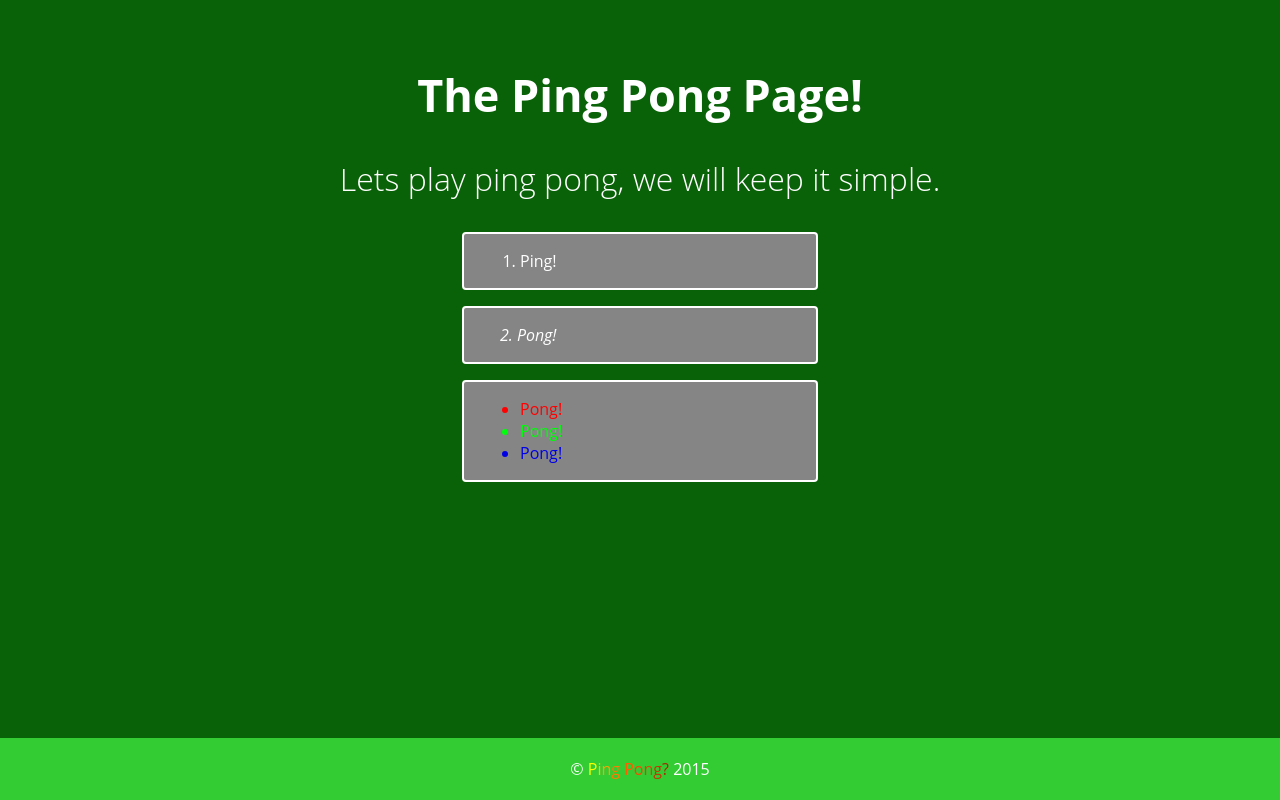
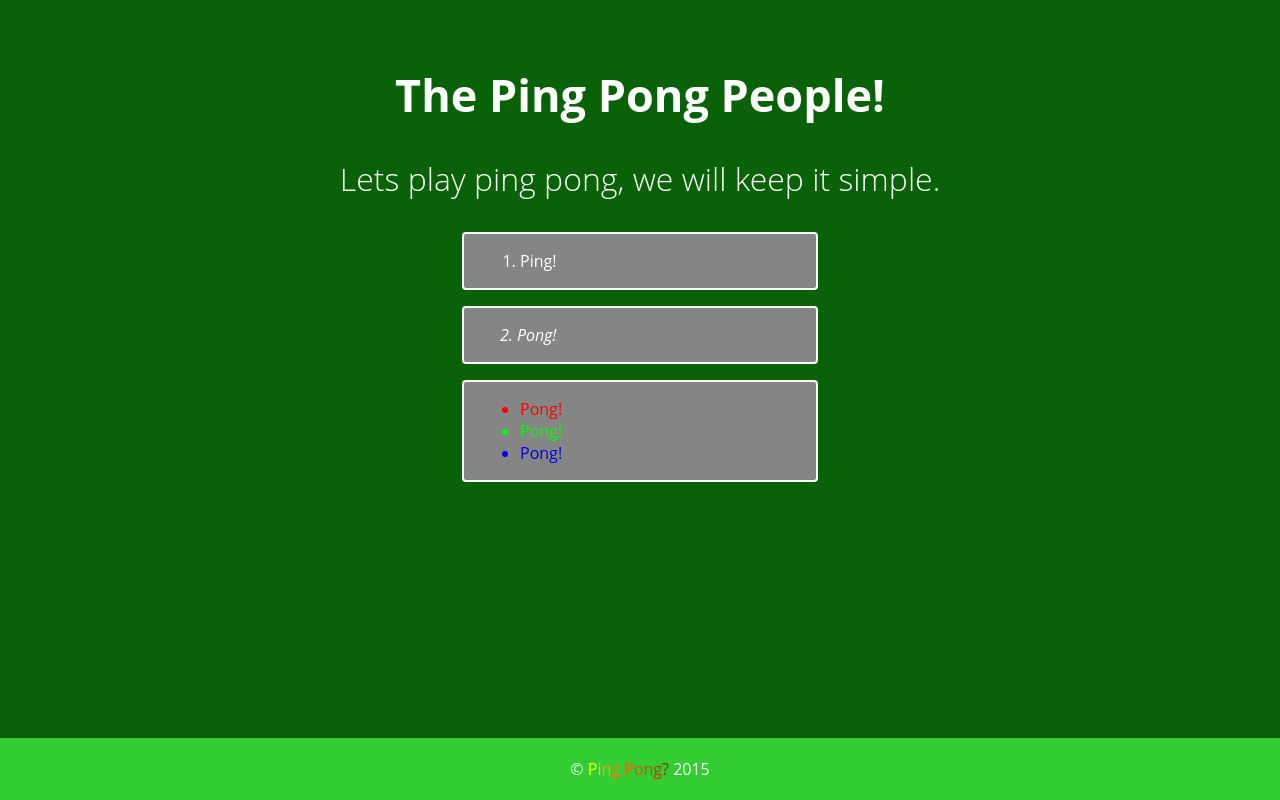
Before and after one commit to CelinaQ/Ping-Pong, a plain HTML site: page index.html in a window 1280 px wide. Drawn offline with Linux system fonts and the light colour scheme.

Commit message:
changed page to people

```diff
--- a/index.html
+++ b/index.html
@@ -9,7 +9,7 @@
   <body>
 
     <header>
-      <h1>The Ping Pong Page!</h1>
+      <h1>The Ping Pong People!</h1>
 
         <p>Lets play ping pong, we will keep it simple.</p>
     </header>
```
